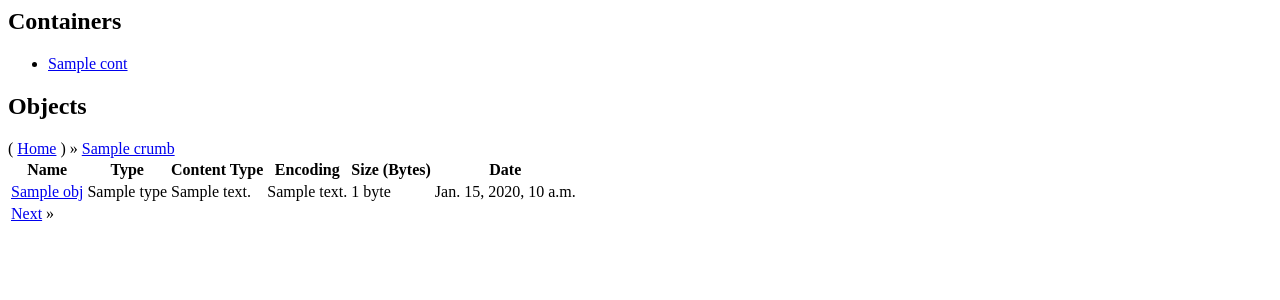
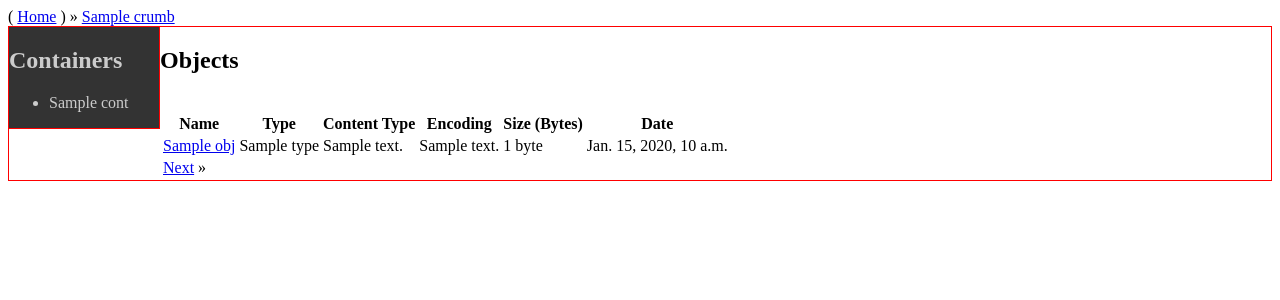
Before and after one commit to ryan-roemer/django-cloud-browser, a Django app: template cloud_browser/templates/cloud_browser/browser.html in a window 1280 px wide. Shown: the top 300 px of the page. Run offline with Django 3.2, Linux system fonts and the light colour scheme; the template is opened without the code that fills it: most values are stand-ins (such as "Sample title", 1, 10 or a date in 2020); parts of the project's set-up code (start-up, migrations or seed data) failed here and were passed over.

Commit message:
Templates: Start working on CSS. Very un-pretty.

```diff
--- a/cloud_browser/templates/cloud_browser/base.html
+++ b/cloud_browser/templates/cloud_browser/base.html
@@ -10,12 +10,13 @@
 <html>
 <head>
   <title>{% block title %}{% endblock %}</title>
-
 {% block extra_head %}{% endblock %}
+{% block template_head %}{% endblock %}
 </head>
 <body>
 {% block body %}
   {% block menu %}{% endblock %}
+  {% block cb_breadcrumbs %}{% endblock %}
   <div id="cb-content">{% block content %}{% endblock %}</div>
 {% endblock %}
 </body>
--- a/cloud_browser/templates/cloud_browser/browser.html
+++ b/cloud_browser/templates/cloud_browser/browser.html
@@ -8,6 +8,34 @@
 
 {% block title %}
 Cloud Browser - {{ path }}
+{% endblock %}
+
+{% block cb_breadcrumbs %}
+  {% include "cloud_browser/_breadcrumbs.html" %}
+{% endblock %}
+
+{% block template_head %}
+<style type="text/css">
+div #containers, div #objects {
+    border: 1px solid red;
+}
+div #containers {
+    background: #333;
+    color: #ccc;
+    float: left;
+    width: 150px;
+}
+div #containers a {
+    color: #ccc;
+    text-decoration: none;
+}
+div #containers a:hover {
+    text-decoration: underline;
+}
+div #objects {
+    width: auto;
+}
+</style>
 {% endblock %}
 
 {% block content %}
@@ -24,9 +52,7 @@ Cloud Browser - {{ path }}
 
 <div id="objects">
 <h2>Objects</h2>
-{% block cb_breadcrumbs %}
-  {% include "cloud_browser/_breadcrumbs.html" %}
-{% endblock %}
+<br/>
 <table>
   <thead>
     <tr>
```
